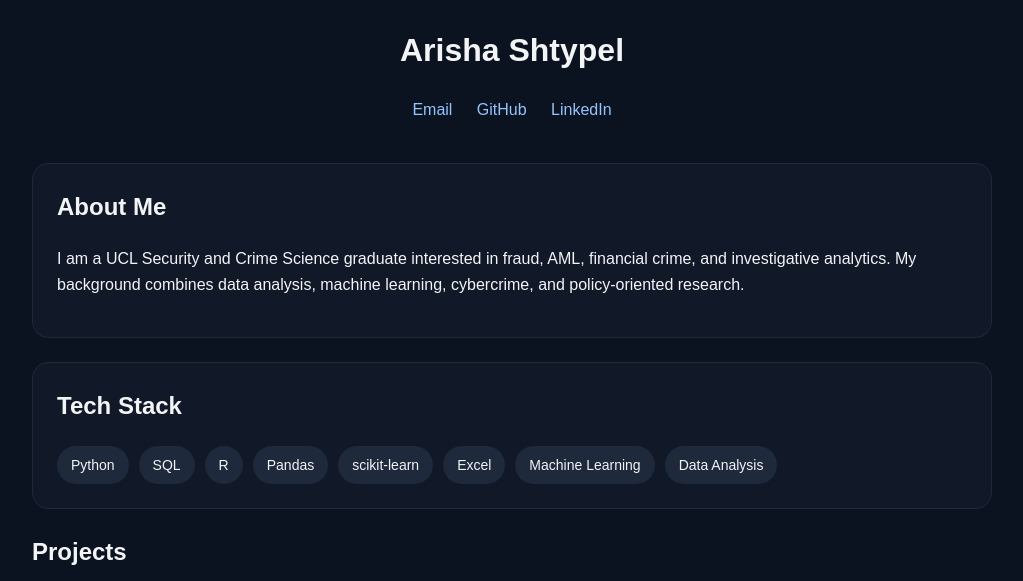
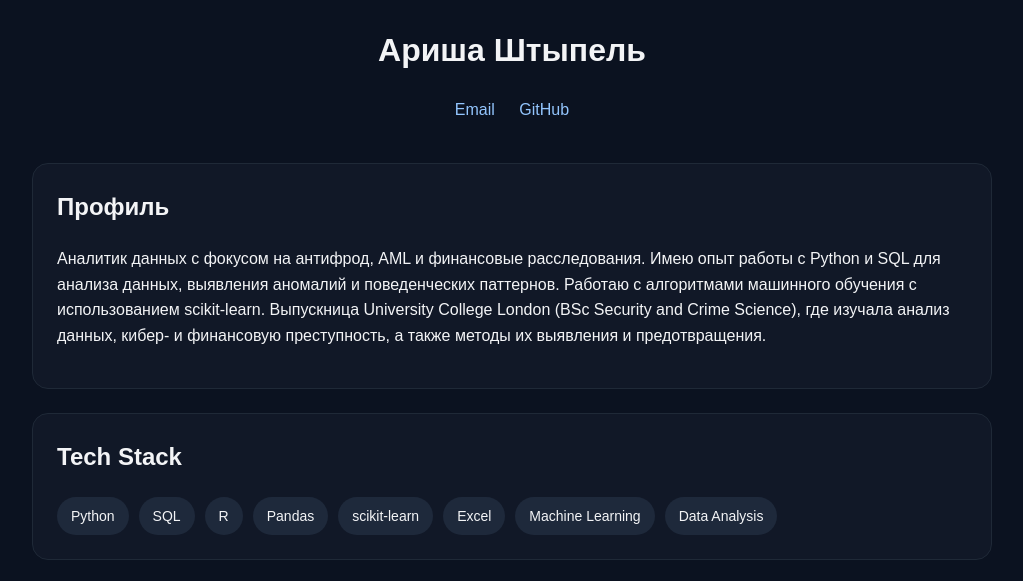
Before and after one commit to shtypel/portfolio, a plain HTML site: page index.html in a window 1280 px wide. Shown: the part 203-784 px from the top of the page, without its empty margins (128-1151 px from the left). Drawn offline with Linux system fonts and the light colour scheme.

Commit message:
Update index.html

```diff
--- a/index.html
+++ b/index.html
@@ -11,21 +11,22 @@
 
     <header class="hero">
       <img src="IMG_3621.jpeg" alt="Profile photo" class="profile-photo">
-      <h1>Arisha Shtypel</h1>
+      <h1>Ариша Штыпель</h1>
 
       <div class="contact-info">
-        <a href="mailto:your@email.com">Email</a>
+        <a href="mailto:arisha.shtypel@gmail.com">Email</a>
         <a href="https://github.com/shtypel" target="_blank">GitHub</a>
-        <a href="https://www.linkedin.com/in/your-linkedin/" target="_blank">LinkedIn</a>
       </div>
     </header>
 
     <section class="about card">
-      <h2>About Me</h2>
+      <h2>Профиль</h2>
       <p>
-        I am a UCL Security and Crime Science graduate interested in fraud, AML,
-        financial crime, and investigative analytics. My background combines data
-        analysis, machine learning, cybercrime, and policy-oriented research.
+        Аналитик данных с фокусом на антифрод, AML и финансовые расследования.
+        Имею опыт работы с Python и SQL для анализа данных, выявления аномалий и поведенческих паттернов.
+        Работаю с алгоритмами машинного обучения с использованием scikit-learn.
+        Выпускница University College London (BSc Security and Crime Science),
+        где изучала анализ данных, кибер- и финансовую преступность, а также методы их выявления и предотвращения.
       </p>
     </section>
 
```
